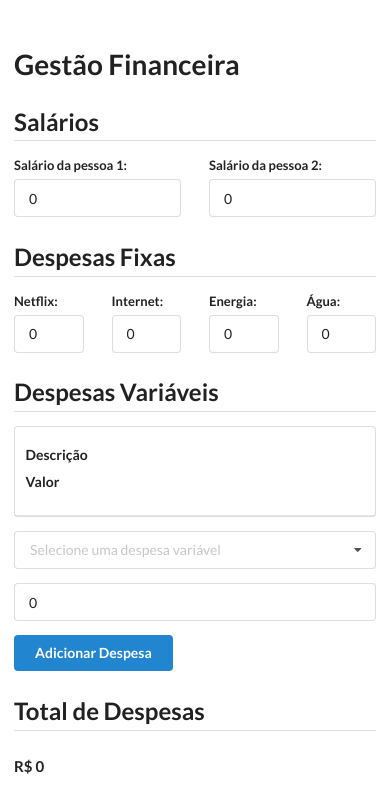
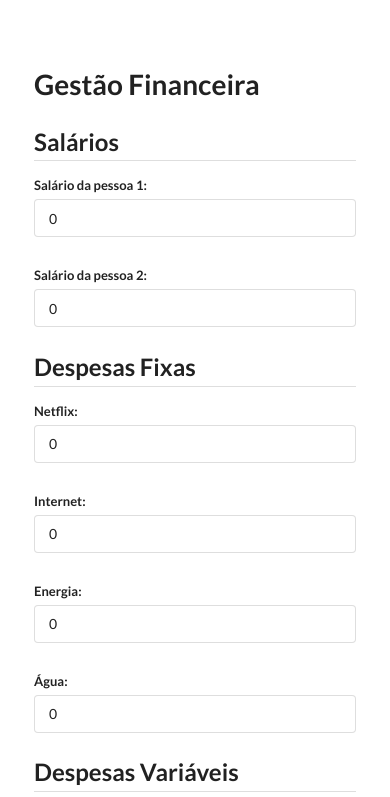
Before and after one commit to nathan5d/gfinance, a website: page index.html in a window 390 px wide. Shown: the top 797 px of the page. Drawn offline with nearby package versions, Linux system fonts and the light colour scheme.

Commit message:
fix: responsive

```diff
--- a/index.html
+++ b/index.html
@@ -1,10 +1,16 @@
 <!DOCTYPE html>
-<html>
+<html lang="pt-BR">
 <head>
+    <meta charset="UTF-8">
+    <meta http-equiv="X-UA-Compatible" content="IE=edge">
+    <meta name="viewport" content="width=device-width, initial-scale=1.0">
   <title>Gestão Financeira</title>
-  <!--<link rel="stylesheet" href="https://cdnjs.cloudflare.com/ajax/libs/semantic-ui/2.4.1/semantic.min.css">-->
   <link rel="stylesheet" type="text/css" href="https://cdnjs.cloudflare.com/ajax/libs/semantic-ui/2.4.1/semantic.min.css">
-
+  <style>
+    body {
+      padding: 20px;
+    }
+  </style>
 </head>
 <body>
   <div class="ui container" style="margin-top: 50px;">
@@ -12,7 +18,7 @@
 
     <h2 class="ui dividing header">Salários</h2>
     <div class="ui grid">
-      <div class="eight wide column">
+      <div class="eight wide computer sixteen wide mobile column">
         <div class="ui form">
           <div class="field">
             <label>Salário da pessoa 1:</label>
@@ -20,7 +26,7 @@
           </div>
         </div>
       </div>
-      <div class="eight wide column">
+      <div class="eight wide computer sixteen wide mobile column">
         <div class="ui form">
           <div class="field">
             <label>Salário da pessoa 2:</label>
@@ -32,7 +38,7 @@
 
     <h2 class="ui dividing header">Despesas Fixas</h2>
     <div class="ui grid">
-      <div class="four wide column">
+      <div class="four wide computer sixteen wide mobile column">
         <div class="ui form">
           <div class="field">
             <label>Netflix:</label>
@@ -40,7 +46,7 @@
           </div>
         </div>
       </div>
-      <div class="four wide column">
+      <div class="four wide computer sixteen wide mobile column">
         <div class="ui form">
           <div class="field">
             <label>Internet:</label>
@@ -48,7 +54,7 @@
           </div>
         </div>
       </div>
-      <div class="four wide column">
+      <div class="four wide computer sixteen wide mobile column">
         <div class="ui form">
           <div class="field">
             <label>Energia:</label>
@@ -56,7 +62,7 @@
           </div>
         </div>
       </div>
-      <div class="four wide column">
+      <div class="four wide computer sixteen wide mobile column">
         <div class="ui form">
           <div class="field">
             <label>Água:</label>
```
Also changed, not shown: gulpfile.js (added, +28 -0 lines), package.json (added, +17 -0 lines), 1 other file. Lines whose indentation alone changed are shown as unchanged.
